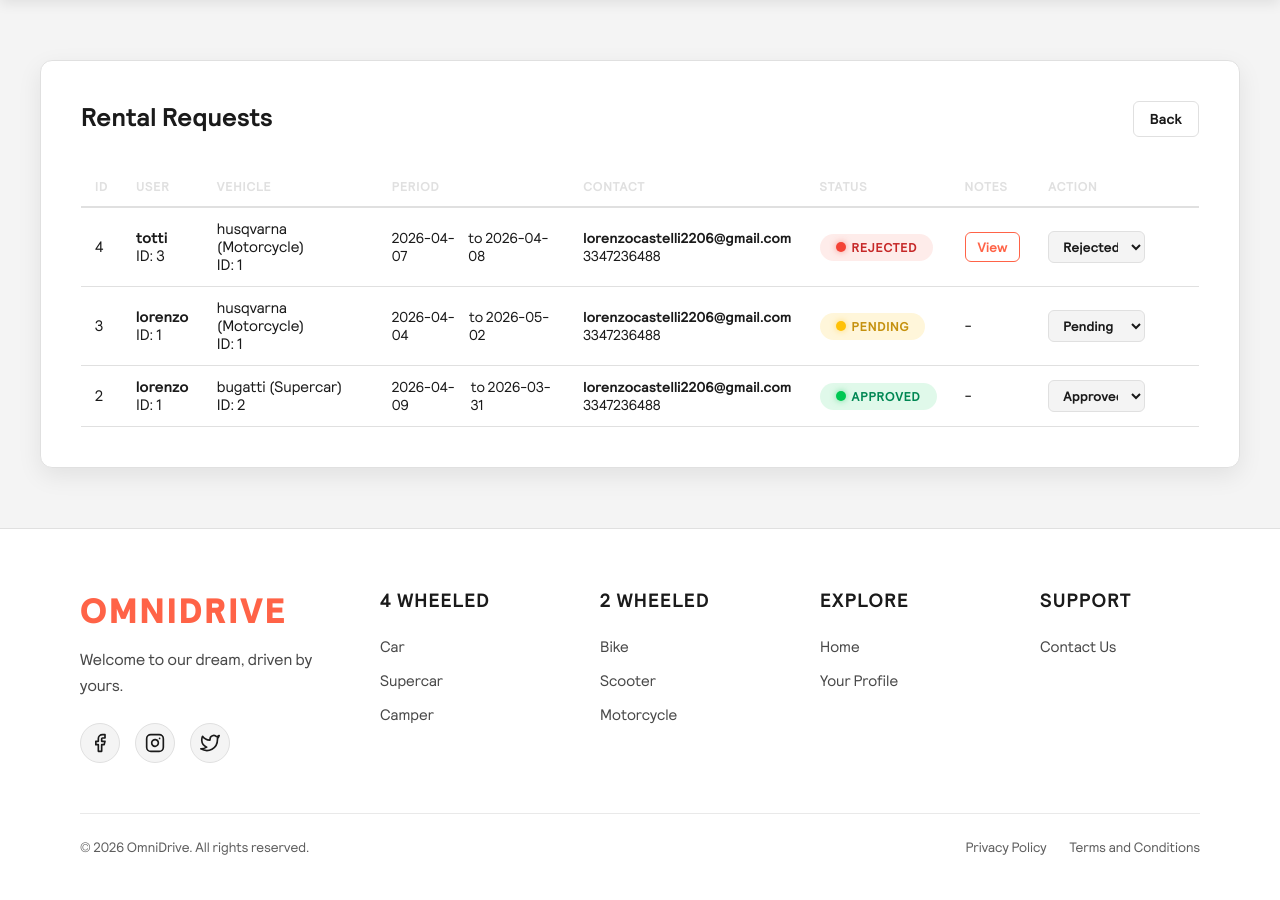
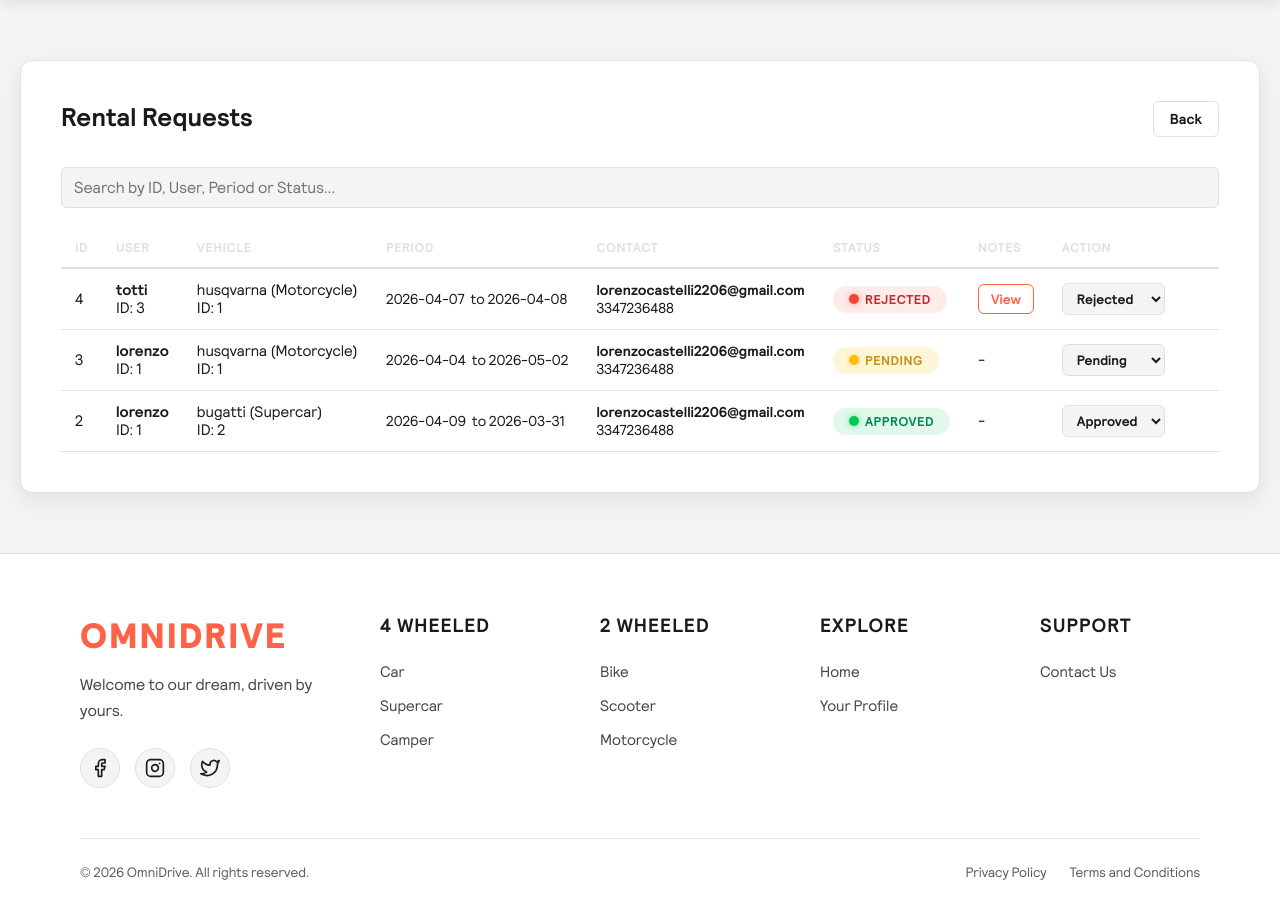
Before and after one commit to aleeessio/progetto-esame-web, a Flask app: page /request_list in a window 1280 px wide. Shown: the part 81-981 px from the top of the page. Before the commit the page ends 936 px from the top, so only its background shows below. Run offline with Flask 3, Linux system fonts and the light colour scheme; a user stored in the database is signed in; data comes from the database, SQL or seed files in the repository; both versions use the stored data as it was after the commit.

Commit message:
search requests input in request_list.html

```diff
--- a/static/css/profile.css
+++ b/static/css/profile.css
@@ -32,7 +32,7 @@
 }
 
 .profile-box h2 {
-    margin-bottom: 6px;
+    margin-bottom: 15px;
     font-size: 1.6rem;
 }
 
--- a/static/css/request_list.css
+++ b/static/css/request_list.css
@@ -14,7 +14,7 @@
     border-radius: 12px;
     padding: 40px;
     width: 100%;
-    max-width: 1200px;
+    max-width: 1400px;
     box-shadow: 0 8px 24px var(--shadow-color);
     transition: background-color 1s ease, border-color 1s ease, box-shadow 1s ease;
     opacity: 0;
@@ -32,6 +32,24 @@
     color: var(--font-color);
     opacity: 0.5;
     padding: 40px 0;
+}
+
+/*------- SEARCH REQUESTS -------*/
+.search-input {
+    width: 100%;
+    padding: 10px 12px;
+    margin-bottom: 20px;
+    border: 1px solid var(--border-color);
+    border-radius: 6px;
+    background: var(--background-page);
+    color: var(--font-color);
+    font-size: 1rem;
+    transition: border-color 0.3s;
+}
+
+.search-input:focus {
+    outline: none;
+    border-color: var(--logo-color);
 }
 
 /*------- HEADER -------*/
--- a/templates/request_list.html
+++ b/templates/request_list.html
@@ -15,6 +15,11 @@
             <h2>Rental Requests</h2>
             <a href="{{ url_for('admin') }}" class="btn-back">Back</a>
         </div>
+
+        <input type="text"
+               id="search-input"
+               class="search-input"
+               placeholder="Search by ID, User, Period or Status...">
 
         {% if requests %}
             <div class="table-responsive">
@@ -130,6 +135,7 @@
 {% endblock content %}
 
 {% block extra_js %}
+    <!-- VIEW REQUESTS MESSAGES -->
     <script>
         function toggleMessage(rowId, btnElement) {
             const messageRow = document.getElementById(rowId);
@@ -145,4 +151,25 @@
             }
         }
     </script>
+
+    <!-- REQUEST SEARCH -->
+    <script>
+        const searchInput = document.getElementById('search-input');
+        const rows = document.querySelectorAll('tbody tr');
+
+        searchInput.addEventListener('input', () => {
+            const query = searchInput.value.toLowerCase();
+
+            rows.forEach(row => {
+                let text = '';
+                for (let i = 0; i < 6; i++) {
+                    if (row.cells[i]) {
+                        text += row.cells[i].innerText.toLowerCase() + ' ';
+                    }
+                }
+                row.style.display = text.includes(query) ? '' : 'none';
+            });
+        });
+    </script>
+
 {% endblock extra_js %}
```
Also changed, not shown: data.db. Lines whose indentation alone changed are shown as unchanged.
